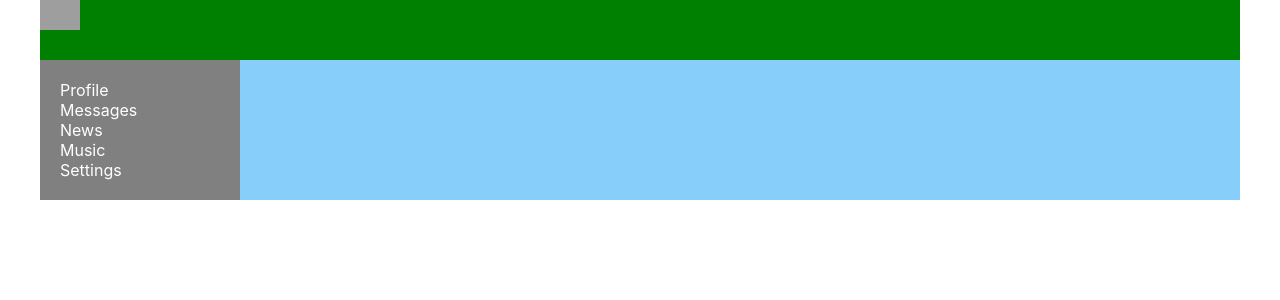
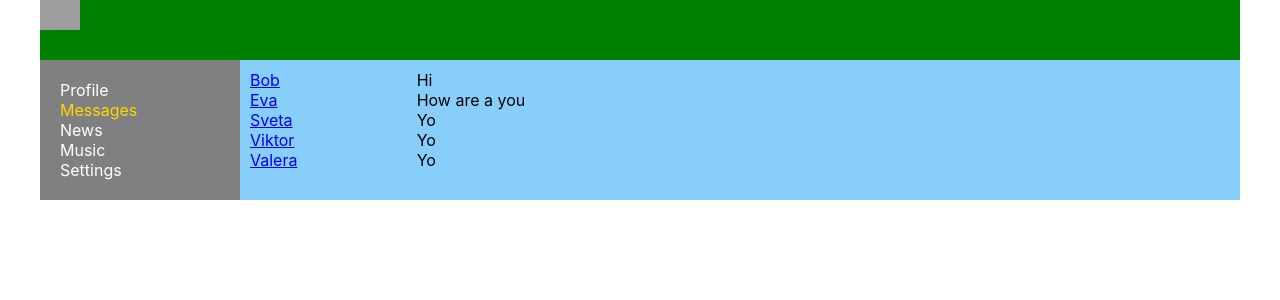
Before and after one commit to JekCort/SocialNetwork, a React (Create React App) app: page /DialogsItem in a window 1280 px wide. Shown: the top 300 px of the page. Built offline with nearby package versions, Linux system fonts and the light colour scheme; grey boxes are pictures that could not be loaded.

Commit message:
less26 project structure, ui - bll, add new component(DialogItem, Message)

```diff
--- a/src/App.tsx
+++ b/src/App.tsx
@@ -17,7 +17,7 @@ const App = () => {
             <Header/>
             <Navbar/>
             <div className='app-wrapper-content'>
-                <Route path="/Dialogs" component={Dialogs}/>
+                <Route path="/DialogsItem" component={Dialogs}/>
                 <Route path="/Profile" component={Profile}/>
                 <Route path="/News" component={News}/>
                 <Route path="/Music" component={Music}/>
--- /dev/null
+++ b/src/components/Dialogs/DialogItem/DialogItem.tsx
@@ -0,0 +1,16 @@
+import React from 'react';
+import {NavLink} from 'react-router-dom';
+import classes from './../Dialogs.module.css';
+
+type DialogItemPropsType = {
+    name: string
+    id: number
+}
+export const DialogItem = (props: DialogItemPropsType) => {
+    const path = "/DialogsItem/" + props.id
+    return (
+        <div className={classes.dialog + ' ' + classes.active}>
+            <NavLink to={path}>{props.name}</NavLink>
+        </div>
+    )
+}
--- a/src/components/Dialogs/Dialogs.tsx
+++ b/src/components/Dialogs/Dialogs.tsx
@@ -1,29 +1,9 @@
 import React from 'react';
 import {NavLink} from 'react-router-dom';
 import classes from './Dialogs.module.css';
+import {DialogItem} from "./DialogItem/DialogItem";
+import { Message } from './Message/Message';
 
-type DialogItemPropsType = {
-    name: string
-    id: number
-}
-export const DialogItem = (props: DialogItemPropsType) => {
-    const path = "/Dialogs/" + props.id
-    return (
-        <div className={classes.dialog + ' ' + classes.active}>
-            <NavLink to={path}>{props.name}</NavLink>
-        </div>
-    )
-}
-
-
-type MessagePropsType = {
-    massage: string
-}
-const Message = (props: MessagePropsType) => {
-    return (
-        <div className={classes.massage}>{props.massage}</div>
-    )
-}
 
 export const Dialogs = () => {
     const dialogs = [
@@ -44,6 +24,7 @@ export const Dialogs = () => {
     const dialogsItems = dialogs
         .map(d => <DialogItem name={d.name} id={d.id}/>)
 
+
     const messagesElement = messages
         .map(m => <Message massage={m.message}/>)
 
--- /dev/null
+++ b/src/components/Dialogs/Message/Message.tsx
@@ -0,0 +1,11 @@
+import React from 'react';
+import classes from './../Dialogs.module.css';
+
+type MessagePropsType = {
+    massage: string
+}
+export const Message = (props: MessagePropsType) => {
+    return (
+        <div className={classes.massage}>{props.massage}</div>
+    )
+}
--- a/src/components/Navbar/Navbar.tsx
+++ b/src/components/Navbar/Navbar.tsx
@@ -9,7 +9,7 @@ export const Navbar = () => {
                 <NavLink to="/Profile" activeClassName={classes.activeLink}>Profile</NavLink>
             </div>
             <div className={`${classes.item} ${classes.activeLink}`}>
-                <NavLink to="/Dialogs" activeClassName={classes.activeLink}>Messages</NavLink>
+                <NavLink to="/DialogsItem" activeClassName={classes.activeLink}>Messages</NavLink>
             </div>
             <div className={classes.item}>
                 <NavLink to="/News" activeClassName={classes.activeLink}>News</NavLink>
```
